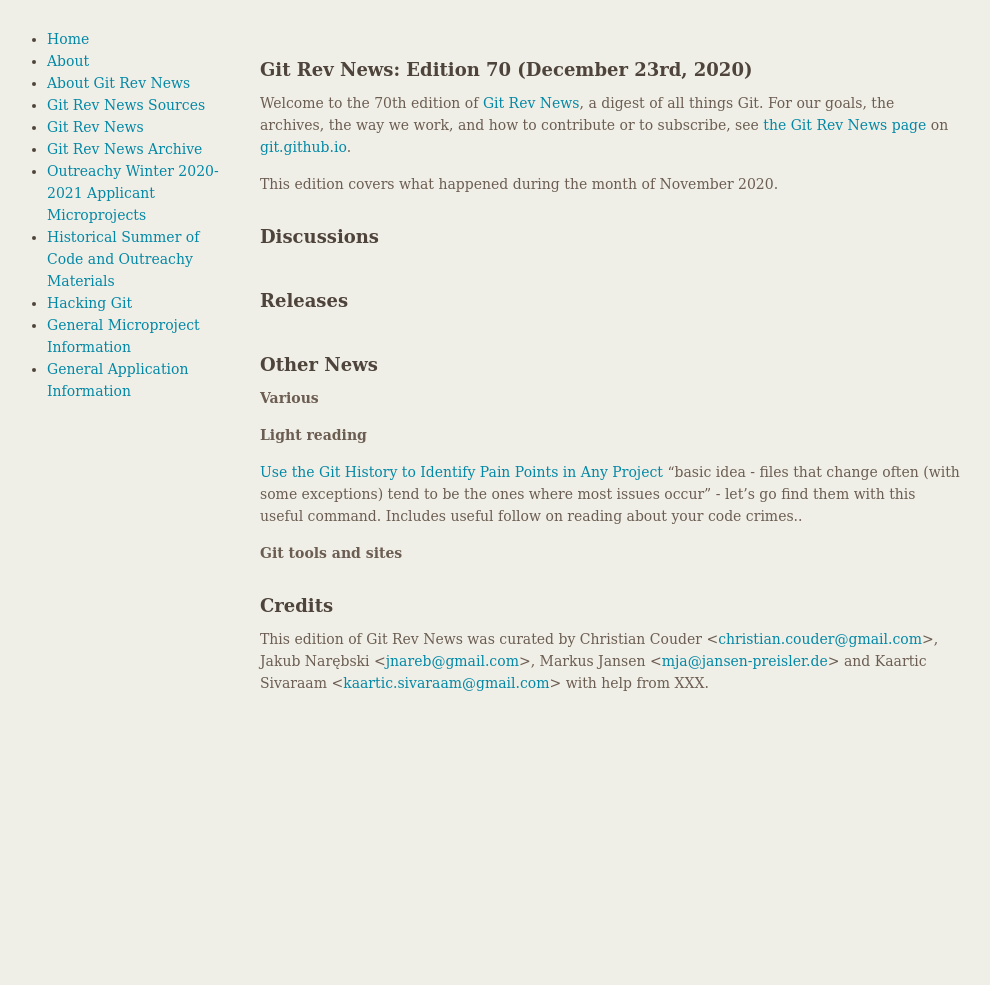
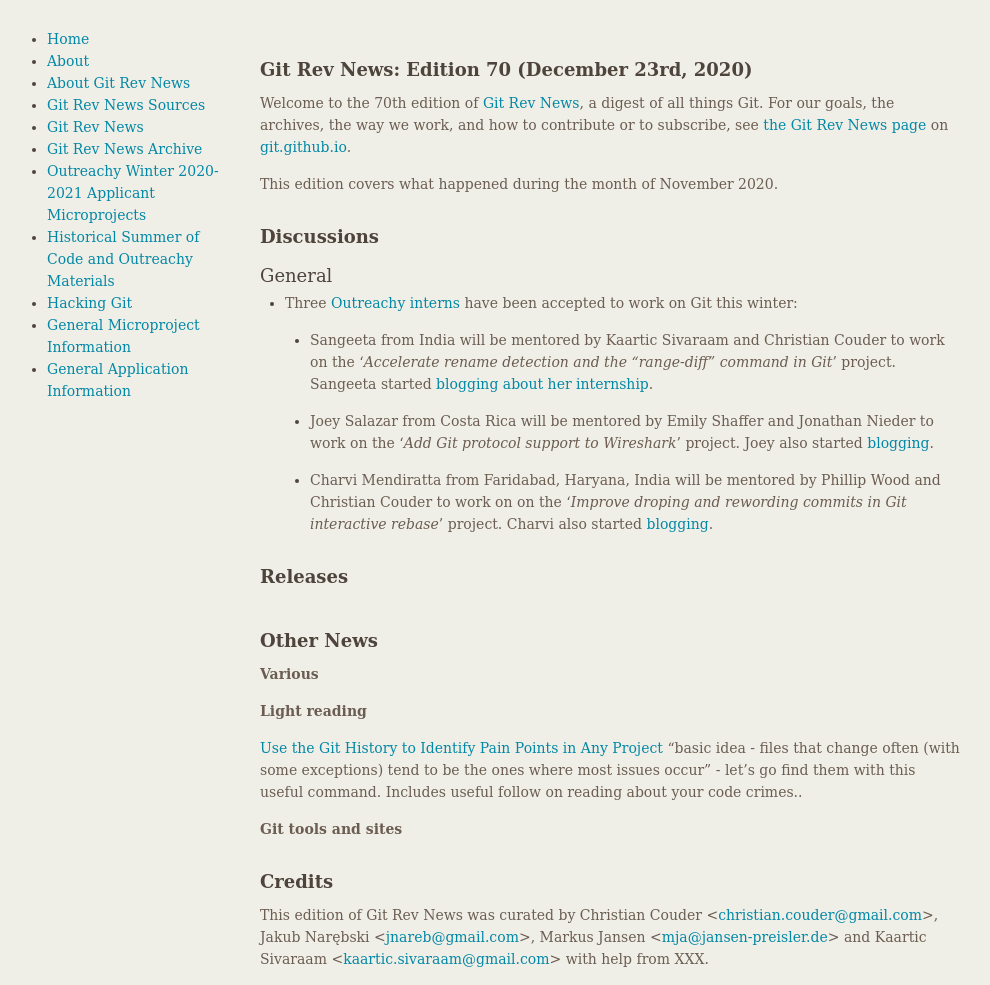
Before and after one commit to git/git.github.io, a Jekyll site: the page built from rev_news/drafts/edition-70.md, in a window 1280 px wide. Shown: the whole page, without its empty margins (149-1139 px from the left). Built offline with Jekyll 4.4.1, drawn with Linux system fonts in a browser that asks for light colours; before the commit the page ends 900 px from its top, so only the background shows below that.

Commit message:
rn-70: add Outreachy info

```diff
--- a/rev_news/drafts/edition-70.md
+++ b/rev_news/drafts/edition-70.md
@@ -17,9 +17,27 @@
 
 ## Discussions
 
-<!---
+
 ### General
--->
+
+* Three [Outreachy interns](https://www.outreachy.org/alums/) have
+  been accepted to work on Git this winter:
+
+  * Sangeeta from India will be mentored by Kaartic Sivaraam and
+    Christian Couder to work on the '*Accelerate rename detection and
+    the "range-diff" command in Git*' project. Sangeeta started
+    [blogging about her internship](https://sangu09.github.io/).
+
+  * Joey Salazar from Costa Rica will be mentored by Emily Shaffer and
+    Jonathan Nieder to work on the '*Add Git protocol support to
+    Wireshark*' project. Joey also started
+    [blogging](https://jsal.home.blog/blog/).
+
+  * Charvi Mendiratta from Faridabad, Haryana, India will be mentored
+    by Phillip Wood and Christian Couder to work on on the '*Improve
+    droping and rewording commits in Git interactive rebase*'
+    project. Charvi also started
+    [blogging](https://charvi-077.github.io/).
 
 <!---
 ### Reviews
```
